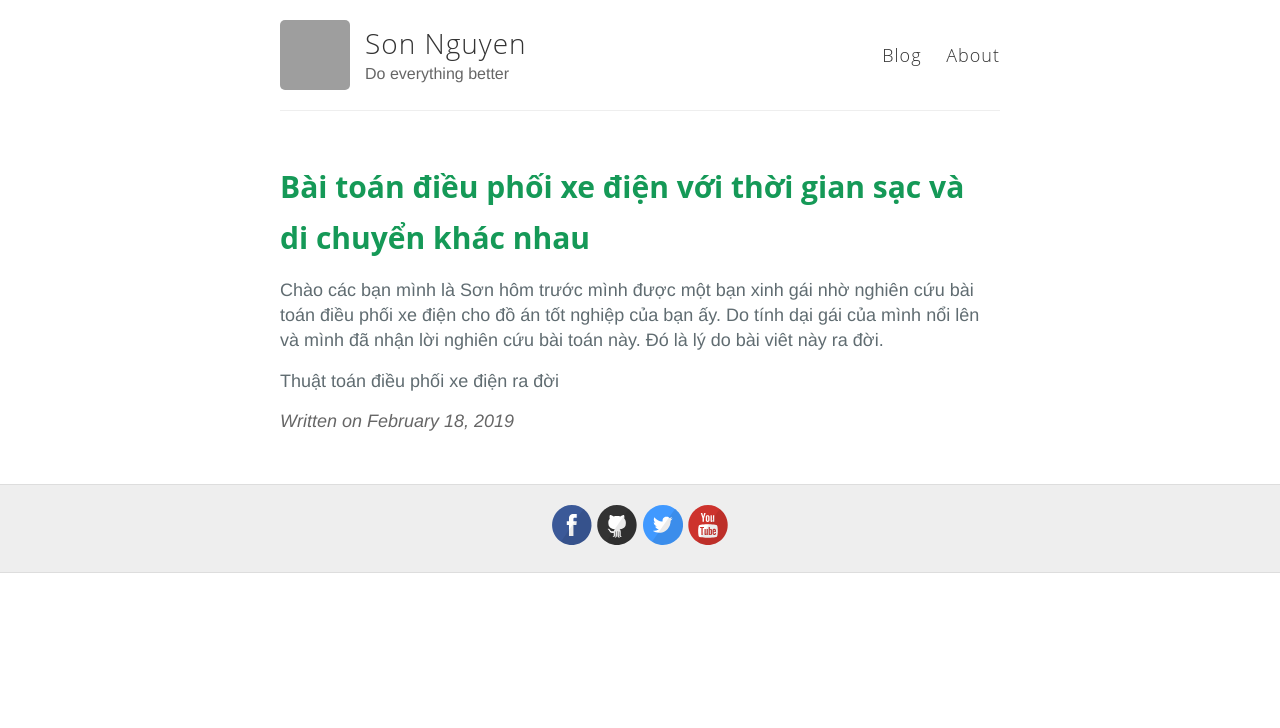
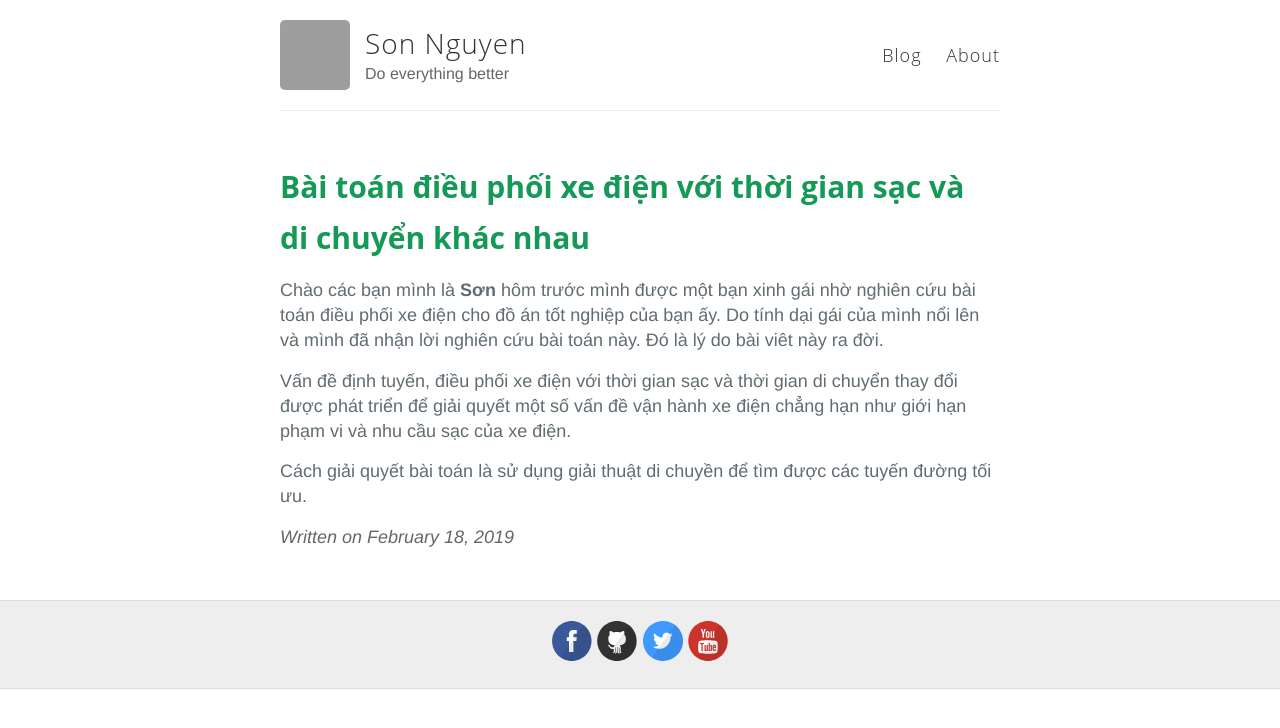
Before and after one commit to sonnhfit/sonnhfit.github.io, a Jekyll site: the page built from _posts/2019-2-18-Bài toán điều phối xe điện với thời gian sạc và di chuyển khác nhau.md, in a window 1280 px wide. Shown: the top 728 px of the page. Built offline with Jekyll 4.4.1, drawn with Linux system fonts in a browser that asks for light colours; grey boxes are pictures that could not be loaded.

Commit message:
Update 2019-2-18-Bài toán điều phối xe điện với thời gian sạc và di chuyển khác nhau.md

```diff
--- a/_posts/2019-2-18-Bài toán điều phối xe điện với thời gian sạc và di chuyển khác nhau.md
+++ b/_posts/2019-2-18-Bài toán điều phối xe điện với thời gian sạc và di chuyển khác nhau.md
@@ -3,6 +3,9 @@ layout: post
 title: Bài toán điều phối xe điện với thời gian sạc và di chuyển khác nhau
 ---
 
-Chào các bạn mình là Sơn hôm trước mình được một bạn xinh gái nhờ nghiên cứu bài toán điều phối xe điện cho đồ án tốt nghiệp của bạn ấy. Do tính dại gái của mình nổi lên và mình đã nhận lời nghiên cứu bài toán này. Đó là lý do bài viêt này ra đời.
+Chào các bạn mình là **Sơn** hôm trước mình được một bạn xinh gái nhờ nghiên cứu bài toán điều phối xe điện cho đồ án tốt nghiệp của bạn ấy. Do tính dại gái của mình nổi lên và mình đã nhận lời nghiên cứu bài toán này. Đó là lý do bài viêt này ra đời.
 
-Thuật toán điều phối xe điện ra đời
+Vấn đề định tuyến, điều phối xe điện với thời gian sạc và thời gian di chuyển thay đổi được phát triển để giải quyết một số vấn đề vận hành
+xe điện chẳng hạn như giới hạn phạm vi và nhu cầu sạc của xe điện.
+
+Cách giải quyết bài toán là sử dụng giải thuật di chuyền để tìm được các tuyến đường tối ưu.
```
